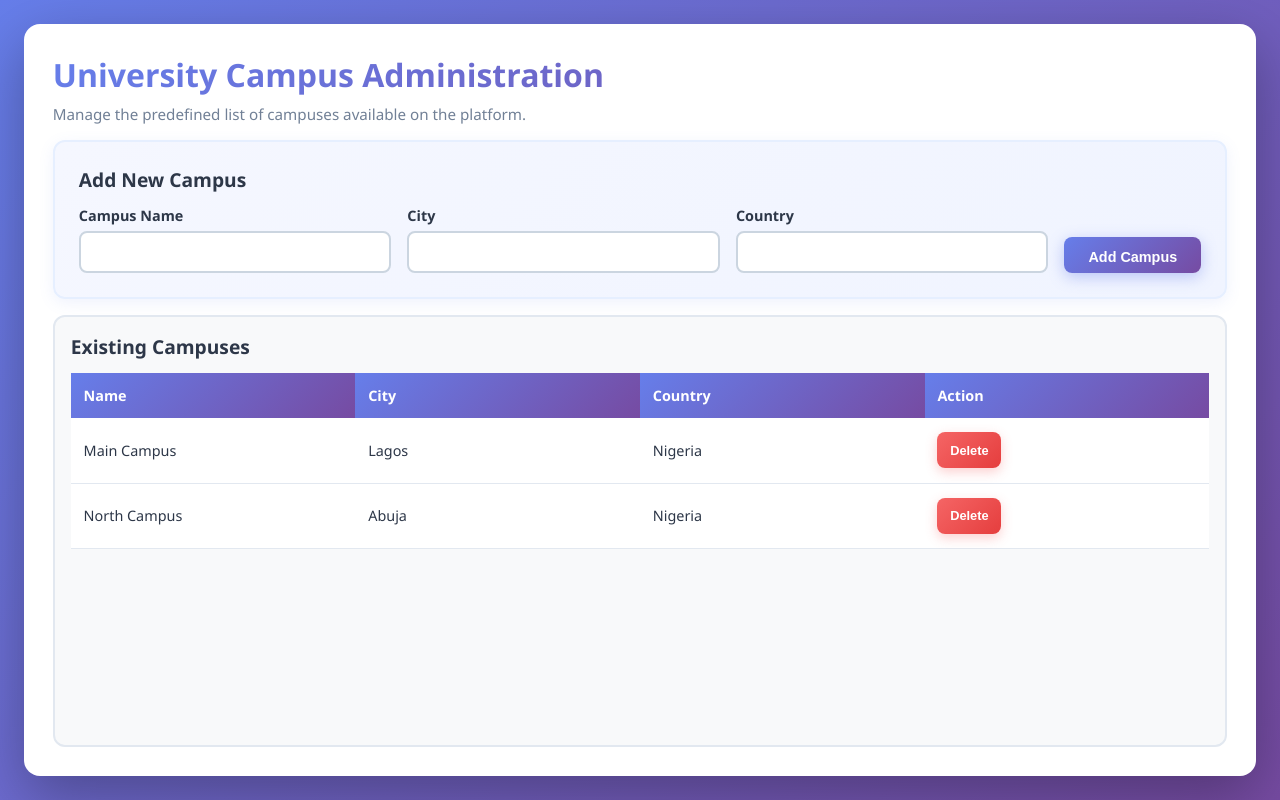
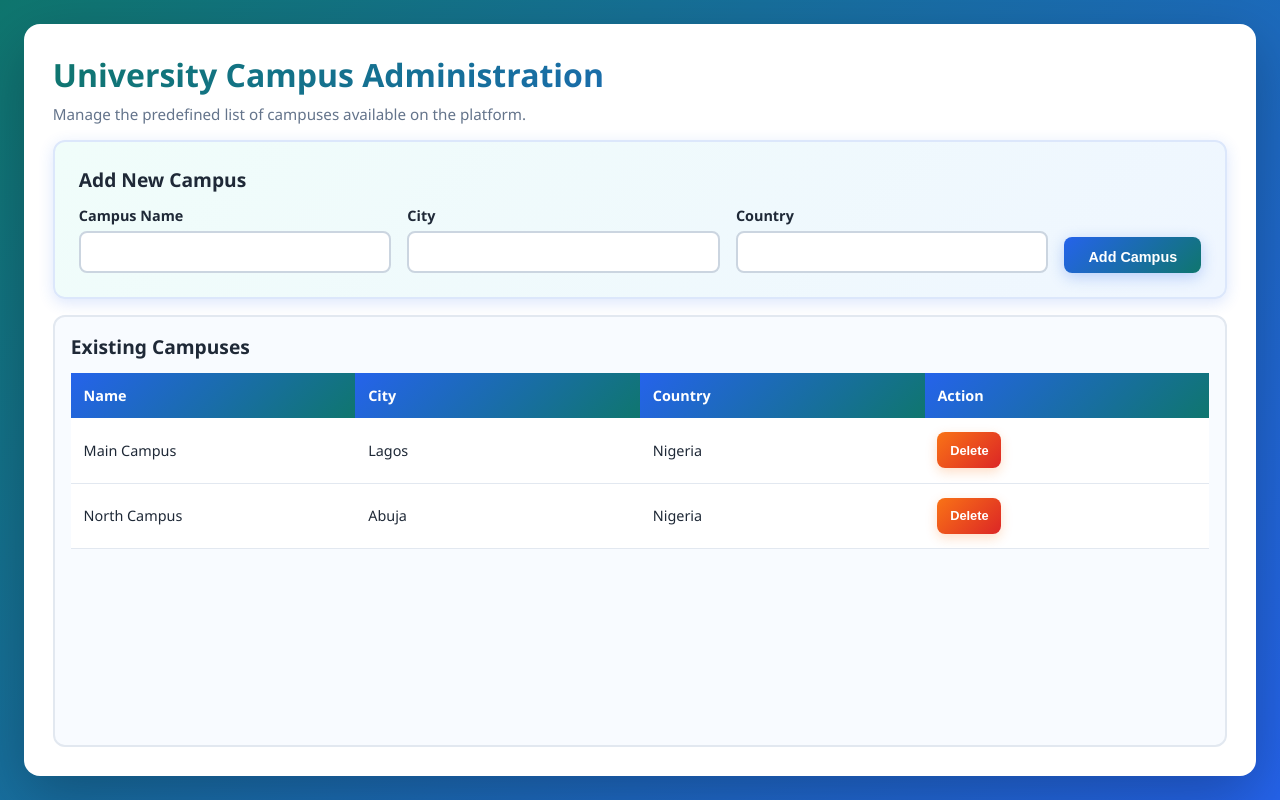
Before and after one commit to sammyksn-wm23-collab/RoomieMatch, a Flask app: page /admin/campuses in a window 1280 px wide. Run offline with Flask 3, Linux system fonts and the light colour scheme; data comes from the database, SQL or seed files in the repository.

Commit message:
Update admin_campuses.html
i change the bright color for ui so that can see cleary

```diff
--- a/sprit 1/templates/admin_campuses.html
+++ b/sprit 1/templates/admin_campuses.html
@@ -5,30 +5,49 @@
     <meta name="viewport" content="width=device-width, initial-scale=1.0">
     <title>Campus Administration</title>
     <style>
+        :root {
+            --primary: #2563eb;
+            --primary-dark: #1d4ed8;
+            --accent: #0f766e;
+            --accent-soft: #14b8a6;
+            --surface: #ffffff;
+            --surface-alt: #f8fbff;
+            --border: #dce7fb;
+            --text: #1f2937;
+            --muted: #64748b;
+            --shadow: rgba(37, 99, 235, 0.16);
+            --success-bg: #ecfdf5;
+            --success-text: #065f46;
+            --success-border: #34d399;
+            --error-bg: #fef2f2;
+            --error-text: #991b1b;
+            --error-border: #f87171;
+        }
+
         * { box-sizing: border-box; }
         html, body { height: 100%; margin: 0; padding: 0; }
         body {
             font-family: 'Segoe UI', Tahoma, Geneva, Verdana, sans-serif;
             padding: 1.5rem;
-            background: linear-gradient(135deg, #667eea 0%, #764ba2 100%);
-            color: #2d3748;
+            background: linear-gradient(135deg, var(--accent) 0%, var(--primary) 100%);
+            color: var(--text);
             font-size: 0.95rem;
             overflow: hidden;
             min-height: 100vh;
         }
         .container {
             height: calc(100vh - 3rem);
-            background: white;
+            background: var(--surface);
             padding: 1.8rem;
             border-radius: 16px;
-            box-shadow: 0 20px 60px rgba(0,0,0,0.3);
+            box-shadow: 0 20px 60px rgba(0,0,0,0.25);
             display: flex;
             flex-direction: column;
         }
         h1 {
             margin: 0 0 0.5rem 0;
             font-size: 2rem;
-            background: linear-gradient(135deg, #667eea, #764ba2);
+            background: linear-gradient(135deg, var(--accent), var(--primary));
             -webkit-background-clip: text;
             -webkit-text-fill-color: transparent;
             background-clip: text;
@@ -36,27 +55,27 @@
         p {
             margin: 0 0 1rem 0;
             font-size: 0.95rem;
-            color: #718096;
+            color: var(--muted);
         }
         h2 {
             font-size: 1.2rem;
             margin: 0 0 0.8rem 0;
-            color: #2d3748;
+            color: var(--text);
         }
         .form-section {
             flex-shrink: 0;
             padding: 1.5rem;
-            background: linear-gradient(135deg, #f5f7ff 0%, #f0f4ff 100%);
+            background: linear-gradient(135deg, #f0fdfa 0%, #eff6ff 100%);
             border-radius: 12px;
-            border: 2px solid #e6efff;
+            border: 2px solid var(--border);
             margin-bottom: 1rem;
-            box-shadow: 0 4px 15px rgba(102, 126, 234, 0.1);
+            box-shadow: 0 4px 15px var(--shadow);
         }
         .table-section {
             flex: 1;
             overflow-y: auto;
             padding: 1rem;
-            background: #f8f9fa;
+            background: var(--surface-alt);
             border-radius: 12px;
             border: 2px solid #e2e8f0;
         }
@@ -71,7 +90,7 @@
             font-size: 0.9rem;
             display: block;
             margin-bottom: 0.4rem;
-            color: #2d3748;
+            color: var(--text);
         }
         input {
             padding: 0.7rem;
@@ -80,38 +99,38 @@
             font-size: 0.9rem;
             width: 100%;
             transition: all 0.3s ease;
-            background: white;
+            background: var(--surface);
         }
         input:focus {
             outline: none;
-            border-color: #667eea;
-            box-shadow: 0 0 0 3px rgba(102, 126, 234, 0.1);
+            border-color: var(--primary);
+            box-shadow: 0 0 0 3px rgba(37, 99, 235, 0.12);
         }
         button {
             padding: 0.7rem 1.5rem;
             border: none;
             border-radius: 8px;
-            background: linear-gradient(135deg, #667eea, #764ba2);
+            background: linear-gradient(135deg, var(--primary), var(--accent));
             color: white;
             cursor: pointer;
             font-size: 0.9rem;
             font-weight: 600;
             height: 36px;
             transition: all 0.3s ease;
-            box-shadow: 0 4px 15px rgba(102, 126, 234, 0.4);
+            box-shadow: 0 4px 15px rgba(37, 99, 235, 0.28);
         }
         button:hover {
             transform: translateY(-2px);
-            box-shadow: 0 6px 20px rgba(102, 126, 234, 0.5);
+            box-shadow: 0 6px 20px rgba(37, 99, 235, 0.34);
         }
         button.delete {
-            background: linear-gradient(135deg, #f56565, #e53e3e);
+            background: linear-gradient(135deg, #f97316, #dc2626);
             padding: 0.4rem 0.8rem;
             font-size: 0.8rem;
-            box-shadow: 0 4px 12px rgba(245, 101, 101, 0.3);
+            box-shadow: 0 4px 12px rgba(249, 115, 22, 0.24);
         }
         button.delete:hover {
-            box-shadow: 0 6px 16px rgba(245, 101, 101, 0.4);
+            box-shadow: 0 6px 16px rgba(249, 115, 22, 0.3);
         }
         .message {
             padding: 0.8rem 1rem;
@@ -121,14 +140,14 @@
             border-left: 4px solid;
         }
         .message.success {
-            background: #f0fff4;
-            color: #22543d;
-            border-color: #48bb78;
+            background: var(--success-bg);
+            color: var(--success-text);
+            border-color: var(--success-border);
         }
         .message.error {
-            background: #fff5f5;
-            color: #742a2a;
-            border-color: #f56565;
+            background: var(--error-bg);
+            color: var(--error-text);
+            border-color: var(--error-border);
         }
         table {
             width: 100%;
@@ -153,7 +172,7 @@
             table-layout: fixed;
         }
         th {
-            background: linear-gradient(135deg, #667eea, #764ba2);
+            background: linear-gradient(135deg, var(--primary), var(--accent));
             color: white;
             padding: 0.8rem;
             text-align: left;
```
